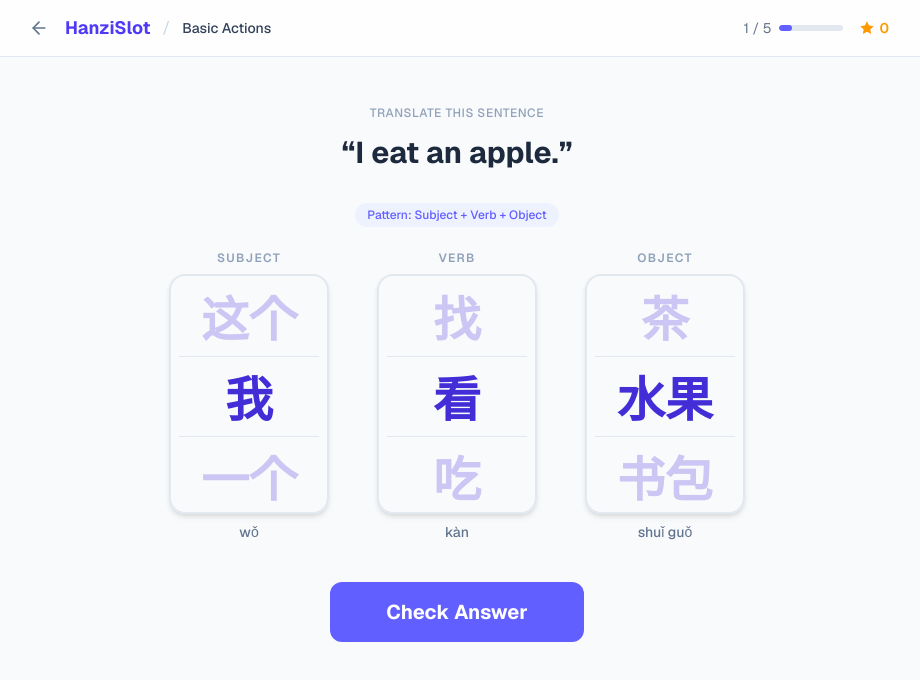
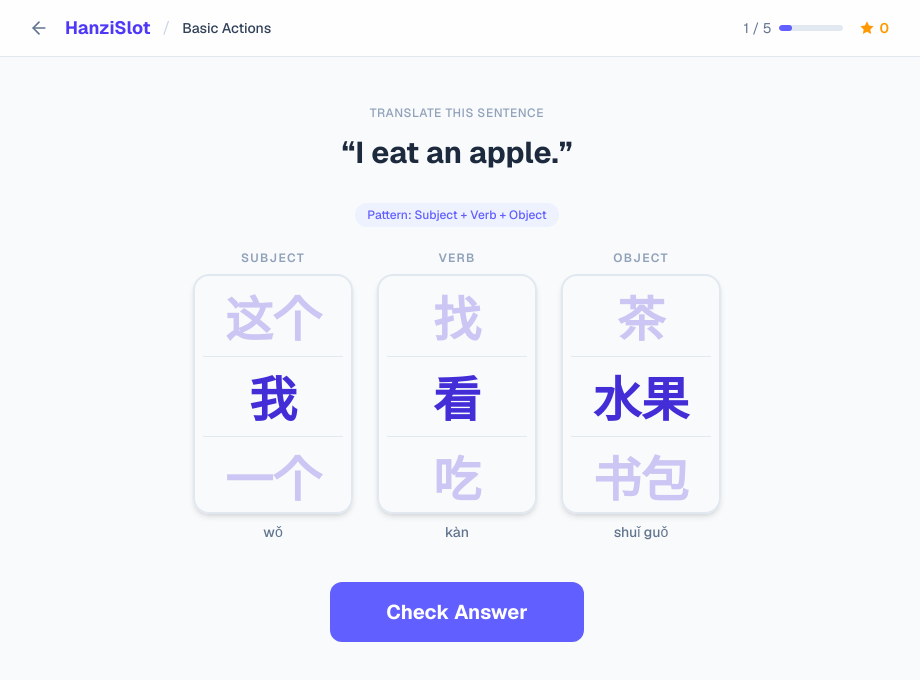
Before and after one commit to nyxygit/HanziSlot, a Next.js app: page /game/level-01 in a window 1280 px wide. Shown: the top 680 px of the page, without its empty margins (183-1103 px from the left). Built offline with nearby package versions, Linux system fonts and the light colour scheme.

Commit message:
Fix Level 5: English sentences now match Chinese content; reduce desktop gap to prevent 5-slot wrapping

```diff
--- a/src/components/GameBoard.tsx
+++ b/src/components/GameBoard.tsx
@@ -215,7 +215,7 @@ export default function GameBoard() {
       {/* Slot Machine Columns — centered on mobile with scroll when overflow, wrap on desktop */}
       <div
         className="
-          flex flex-nowrap overflow-x-auto gap-3 md:gap-12
+          flex flex-nowrap overflow-x-auto gap-3 md:gap-6
           pb-3 px-2 w-full
           snap-x snap-mandatory snap-proximity
           overscroll-x-contain scrollbar-thin-mobile
--- a/src/data/levels/level-05-zai-place.ts
+++ b/src/data/levels/level-05-zai-place.ts
@@ -17,7 +17,7 @@ export const level5ZaiPlace: Level = {
   sentences: [
     {
       id: "s1-l05",
-      english: "I eat at school.",
+      english: "I eat lunch at school.",
       parts: [
         { chinese: "我", pinyin: "wǒ", english: "I / me", partOfSpeech: "subject", distractors: getDistractors("subject", "我", 3) },
         { chinese: "在", pinyin: "zài", english: "at / in / on", partOfSpeech: "preposition", distractors: ["去", "到", "从"] },
@@ -50,7 +50,7 @@ export const level5ZaiPlace: Level = {
     },
     {
       id: "s4-l05",
-      english: "I study at home.",
+      english: "I study Chinese at home.",
       parts: [
         { chinese: "我", pinyin: "wǒ", english: "I / me", partOfSpeech: "subject", distractors: getDistractors("subject", "我", 3) },
         { chinese: "在", pinyin: "zài", english: "at / in / on", partOfSpeech: "preposition", distractors: ["去", "到", "从"] },
```
Also changed, not shown: 1 other file (tests, documents, lock files or other folders).
